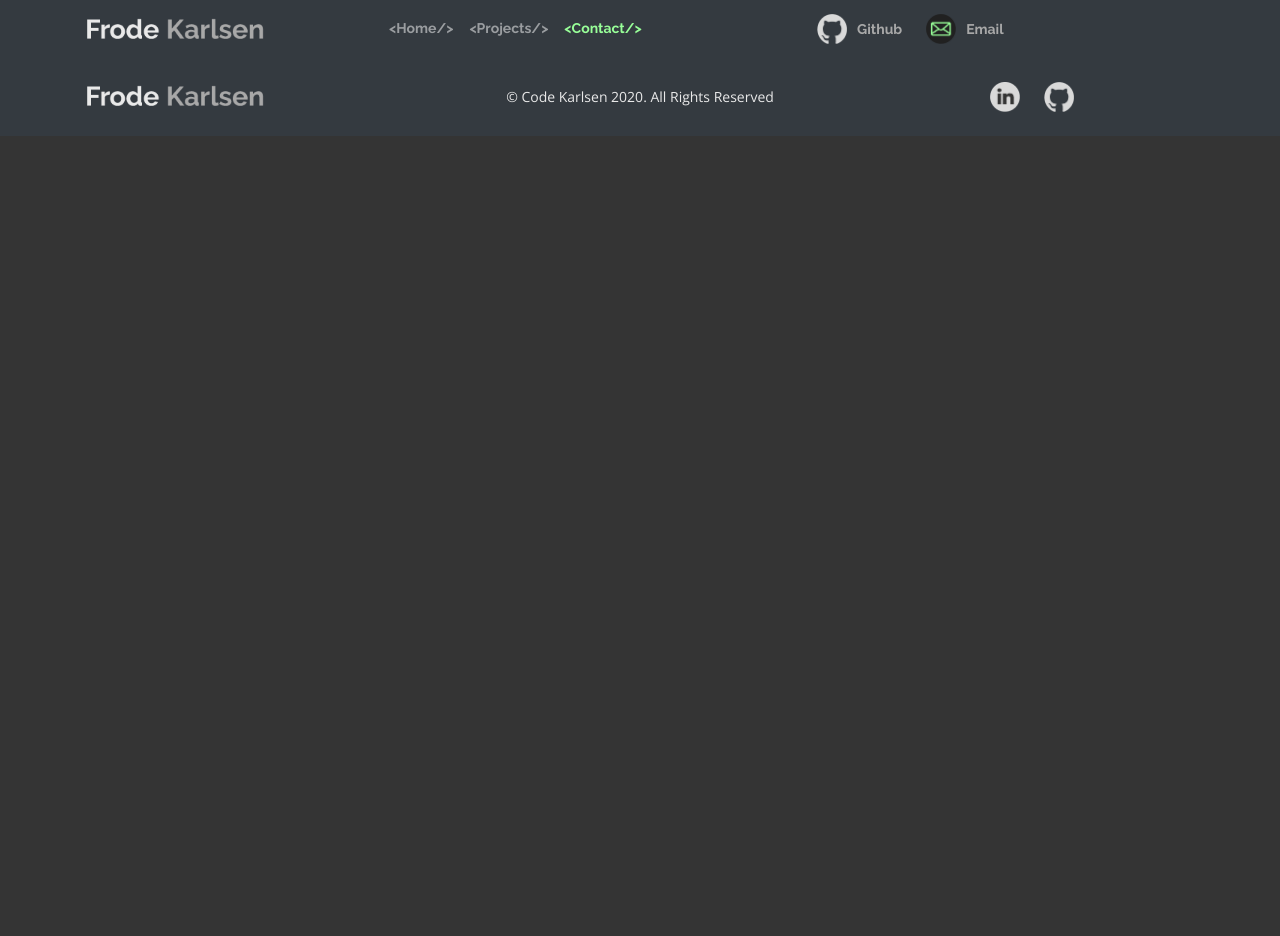
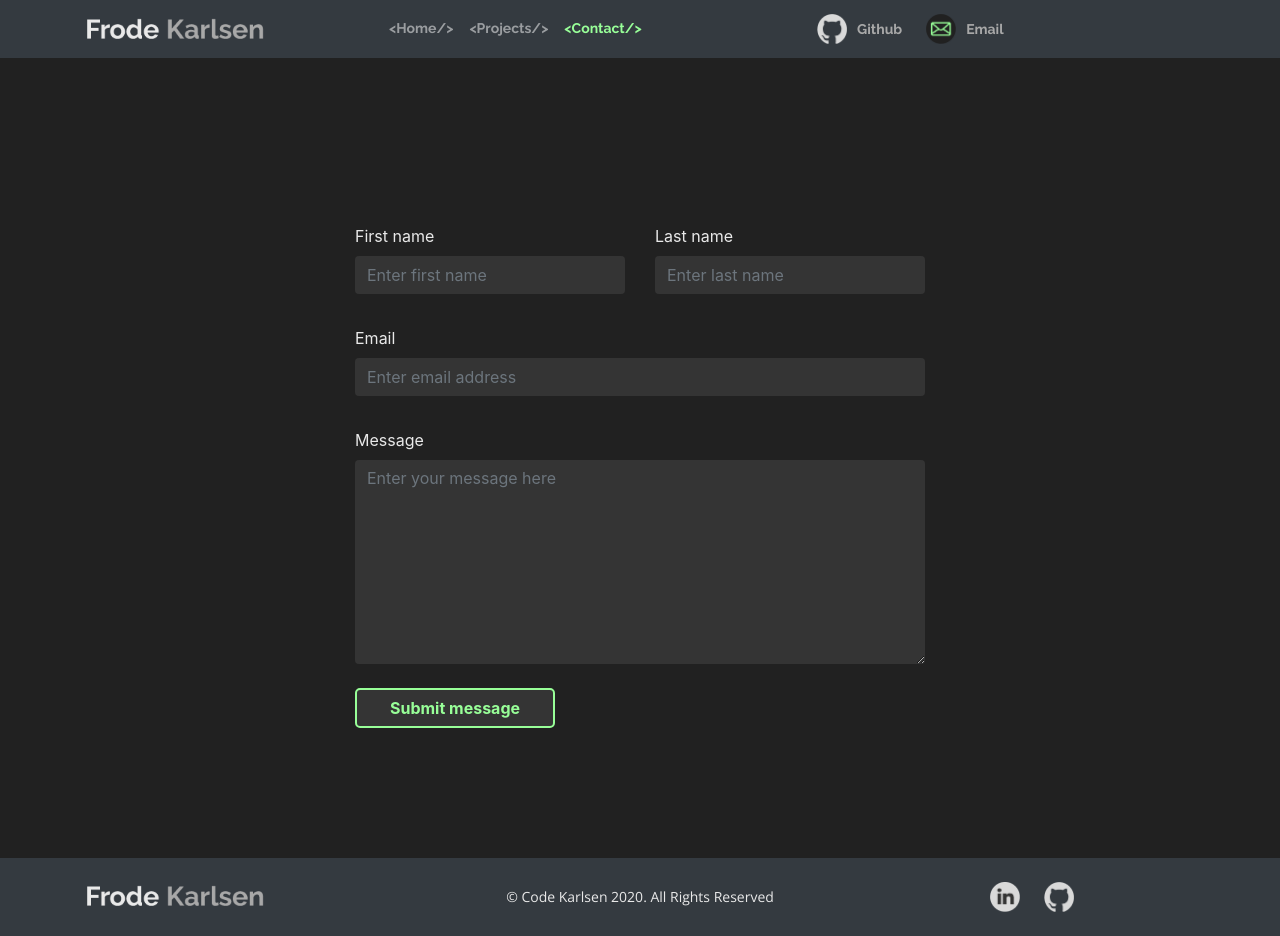
Before and after one commit to IamMattDamon/ck-portfolio, a React (Create React App) app: page /contact in a window 1280 px wide. Before the commit the page ends 800 px from the top, so only its background shows below. Built offline with nearby package versions, Linux system fonts and the light colour scheme.

Commit message:
project complete for now

```diff
--- a/package.json
+++ b/package.json
@@ -13,6 +13,7 @@
     "react": "^17.0.2",
     "react-bootstrap": "^1.6.0",
     "react-dom": "^17.0.2",
+    "react-hook-form": "^7.7.1",
     "react-icons": "^4.2.0",
     "react-router-dom": "^5.2.0",
     "react-scripts": "4.0.3",
--- a/src/App.js
+++ b/src/App.js
@@ -3,6 +3,7 @@ import Navigation from "./layout/Navigation";
 import Footer from "./layout/Footer";
 import Home from "./pages/Home";
 import Projects from "./pages/Projects";
+import Contact from "./pages/Contact";
 import "./sass/style.scss";
 
 function App() {
@@ -16,7 +17,7 @@ function App() {
         <Projects />
       </Route>
       <Route path="/contact">
-
+        <Contact />
       </Route>
     </Switch>
   </Router>
--- /dev/null
+++ b/src/pages/Contact.js
@@ -0,0 +1,74 @@
+import Row from "react-bootstrap/Row";
+import Col from "react-bootstrap/Col";
+import Container from "react-bootstrap/Container";
+import Form from "react-bootstrap/Form";
+import Button from "react-bootstrap/Button";
+
+export default function Contact() {
+
+return (
+    <>
+      <div className="all-but-footer">
+      <main id="contact-main">
+        <Container className="contact-container">
+          <div className="form-wrapper">
+            <Form id="contactForm">
+              <Row className="mt-3">
+                <Col sm={12} md={6}>
+                  <Form.Group controlId="contactForm.ControlInput1">
+                    <Form.Label>First name</Form.Label>
+                    <Form.Control
+                      name="fist_name"
+                      placeholder="Enter first name"
+                    />
+
+                  </Form.Group>
+                </Col>
+                <Col sm={12} md={6}>
+                  <Form.Group controlId="contactForm.ControlInput2">
+                    <Form.Label>Last name</Form.Label>
+                    <Form.Control
+                      name="last_name"
+                      placeholder="Enter last name"
+                    />
+
+                  </Form.Group>
+                </Col>
+              </Row>
+              <Row className="mt-3">
+                <Col sm={12}>
+                  <Form.Group controlId="contactForm.ControlInput3">
+                    <Form.Label>Email</Form.Label>
+                    <Form.Control
+                      name="email"
+                      type="email"
+                      placeholder="Enter email address"
+                    />
+                  </Form.Group>
+                </Col>
+              </Row>
+              <Row className="mt-3">
+                <Col sm={12}>
+                  <Form.Group controlId="contactForm.TextArea1">
+                    <Form.Label>Message</Form.Label>
+                    <Form.Control
+                      name="message"
+                      as="textarea"
+                      placeholder="Enter your message here"
+                      rows="8"
+                    />
+                  </Form.Group>
+                </Col>
+              </Row>
+                <Button type="submit" className="btn accent-btn mt-2">
+                  Submit message
+                </Button>
+
+            </Form>
+          </div>
+        </Container>
+      </main>
+      </div>
+    </>
+  );
+}
--- a/src/pages/Home.js
+++ b/src/pages/Home.js
@@ -27,7 +27,7 @@ export default function Home() {
                   <HiCode className="home-subheader-code" />
                 </h3>
                 <Link to={`/contact`}>
-                  <Button className="accent-btn mt-2">Add Player</Button>
+                  <Button className="accent-btn mt-3">Add Player</Button>
                 </Link>
               </Col>
               <Col md={6} sm={12} xs={{ order: 1 }} className="avatar-col order-md-2">
--- a/src/sass/partials/_button.scss
+++ b/src/sass/partials/_button.scss
@@ -15,4 +15,5 @@
     background-color: $accent-color;
     transition: 0.3s ease-in;
     color: $secondary-background;
+    border: transparent;
 }
--- /dev/null
+++ b/src/sass/partials/_form.scss
@@ -0,0 +1,30 @@
+#contactForm {
+    margin: 0 auto;
+    padding: 50px 0;
+}
+
+#contact-main {
+    background-color: $secondary-background;
+}
+
+.all-but-footer {
+    background-color: $secondary-background;
+}
+
+.contact-container {
+    max-width: 600px;
+    display: flex;
+    flex-direction: column;
+    margin: 0 auto;
+    width: 90%;
+    margin-top: 100px;
+}
+
+.form-label {
+    color: $white-color;
+}
+
+.form-control {
+    background-color: #343434;
+    border: none;
+}
--- a/src/sass/partials/_icons.scss
+++ b/src/sass/partials/_icons.scss
@@ -47,15 +47,21 @@
     margin-bottom: 4px;
 }
 
-.skills-icon {
-    height: 60px;
-    width: 60px;
-}
-
 .skills-span-text {
     font-size: 16px;
     font-weight: 600;
     color: $altogrey-color;
+}
+
+.skills-icons {
+    color: $accent-color;
+    font-size: 40px;
+}
+
+.skills-icons-ux,
+.skills-icons-typescript {
+    color: $accent-color;
+    font-size: 32px;
 }
 
 @media only screen and (max-width: 776px) {
--- a/src/sass/partials/_layout.scss
+++ b/src/sass/partials/_layout.scss
@@ -74,8 +74,14 @@ hr {
 .project-image {
     border: 1px solid $grey-color;
     border-radius: 10px;
-    width: 85%;
+    width: 90%;
     height: auto;
+}
+
+.all-but-footer {
+    min-height: 100vh;
+    display: flex;
+    flex-direction: column;
 }
 
 @media screen and (max-width: 992px) {
@@ -108,10 +114,17 @@ hr {
     .content-subheader-h2 {
         font-size: 24px !important;
     }
+    .project-heading-h2 {
+        font-size: 32px !important;
+    }
     .navbar-links {
         margin-left: 0 !important;
         margin-top: 10px;
         margin-bottom: 10px;
+    }
+    .project-image {
+        width: 100%;
+        margin-bottom: 50px !important;
     }
 }
 
@@ -134,10 +147,6 @@ hr {
         justify-content: center;
         align-content: space-between;
     }
-
-}
-
-@media screen and (max-width: 767px) {
     .column-order-fix {
         flex-direction: column;
     }
@@ -149,4 +158,26 @@ hr {
         padding-left: 15px;
         padding-right: 15px;
     }
+    .width-90 {
+        width: 100%;
+    }
+
 }
+
+@media screen and (max-width: 576px) {
+    .sm-row-col  {
+        flex-direction: column;
+    }
+    .project-image {
+        margin-top: 10px;
+    }
+    .projects-header span {
+        font-size: 40px !important;
+    }
+}
+
+@media screen and (max-width: 400px) {
+    .project-heading-h2 {
+        font-size: 24px !important;
+    }
+}
--- a/src/sass/style.scss
+++ b/src/sass/style.scss
@@ -5,3 +5,4 @@
 @import "partials/nav";
 @import "partials/icons";
 @import "partials/typography";
+@import "partials/form";
```
Also changed, not shown: src/components/SkillsIcons.js (+60 -43 lines), src/pages/Projects.js (+25 -26 lines), 1 other file (tests, documents, lock files or other folders).
